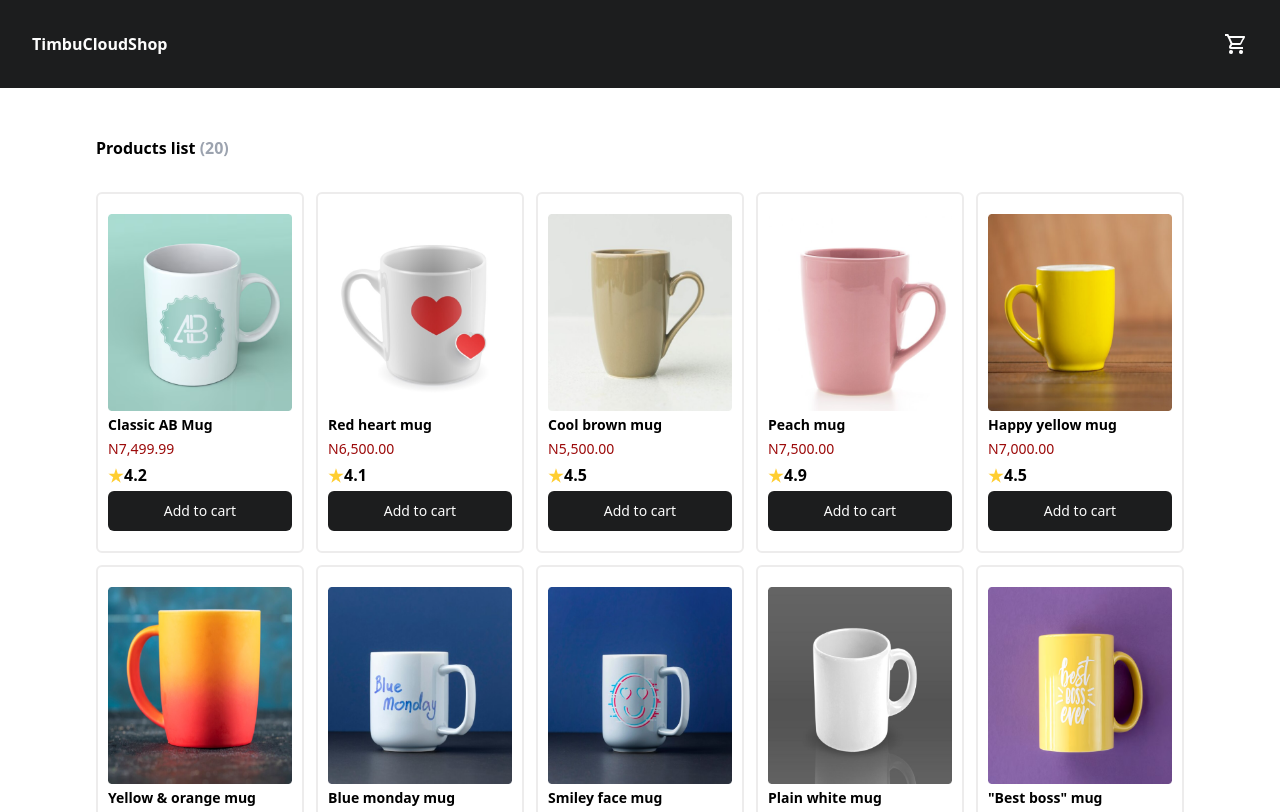
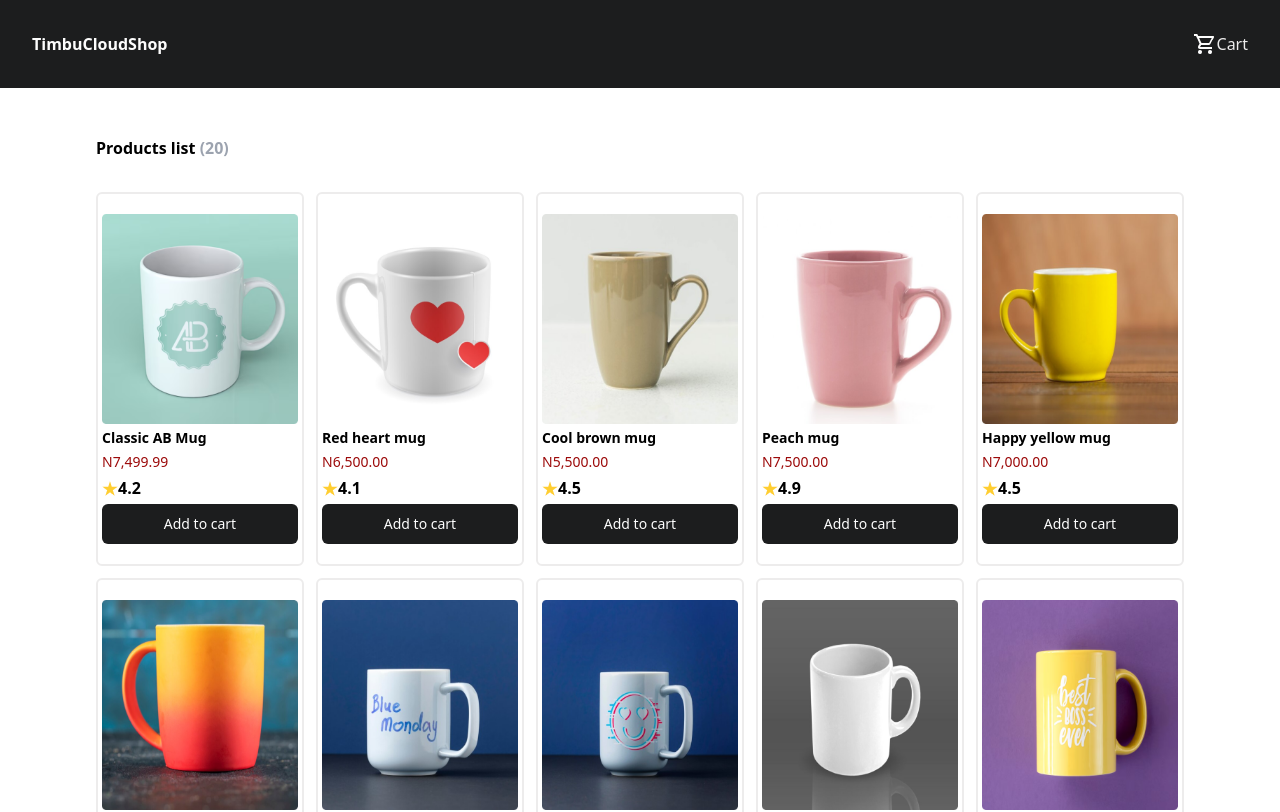
Before and after one commit to mishaelcodes/timbu-cloud-shop, a React (Vite) app: page / in a window 1280 px wide. Shown: the top 812 px of the page. Built offline with nearby package versions, Linux system fonts and the light colour scheme.

Commit message:
fixed padding issues

```diff
--- a/src/components/header.tsx
+++ b/src/components/header.tsx
@@ -8,8 +8,11 @@ const Hero = () => {
         <Link to="/">
           <h1 className="font-semibold text-timbuWhite">TimbuCloudShop</h1>
         </Link>
-        <Link to="/cart">
+        <Link to="/cart" className="lg:hidden">
           <img src={cart} alt="cart-icon" />
+        </Link>
+        <Link to="/cart" className="hidden lg:flex items-center justify-center text-timbuGrey">
+          <img src={cart} alt="cart-icon" /> <p>Cart</p>
         </Link>
       </nav>
     </header>
--- a/src/pages/cart.tsx
+++ b/src/pages/cart.tsx
@@ -116,7 +116,7 @@ const CartComponent = () => {
               <Button
                 content="Apply"
                 width="w-fit"
-                padding="py-4 px-7 max-[375px]:px-6"
+                padding="py-3 px-5 max-[375px]:px-5"
               />
             </div>
           </form>
--- a/src/pages/products.tsx
+++ b/src/pages/products.tsx
@@ -157,7 +157,7 @@ const Products = () => {
         {arrayOfProducts.map((product, index) => (
           <div
             key={index}
-            className="border-2 border-timbuGrey rounded-md py-[20px] px-2"
+            className="border-2 border-timbuGrey rounded-md py-[20px] px-1"
           >
             <img src={product.productImage} alt="" />
             <div className="mb-1">
```
